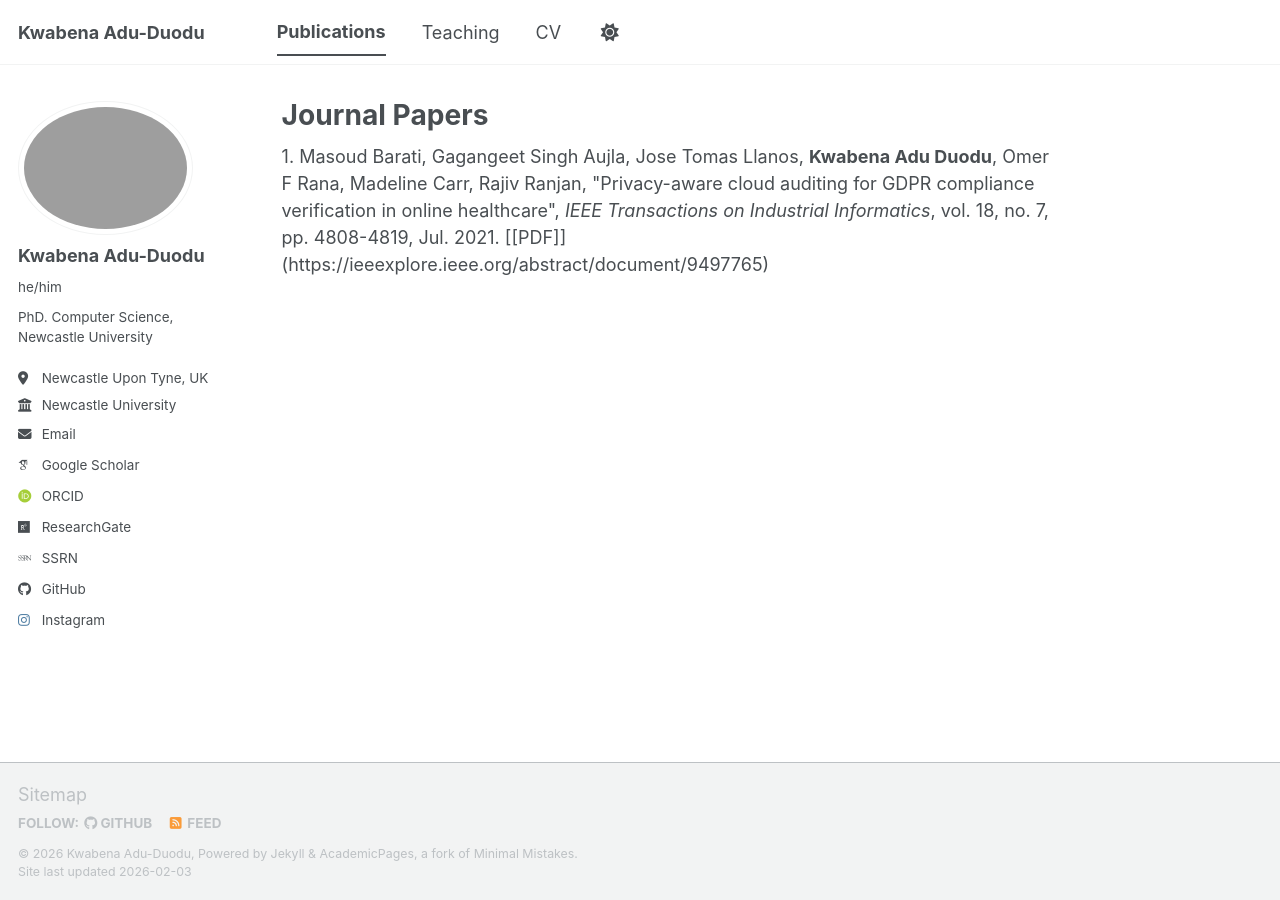
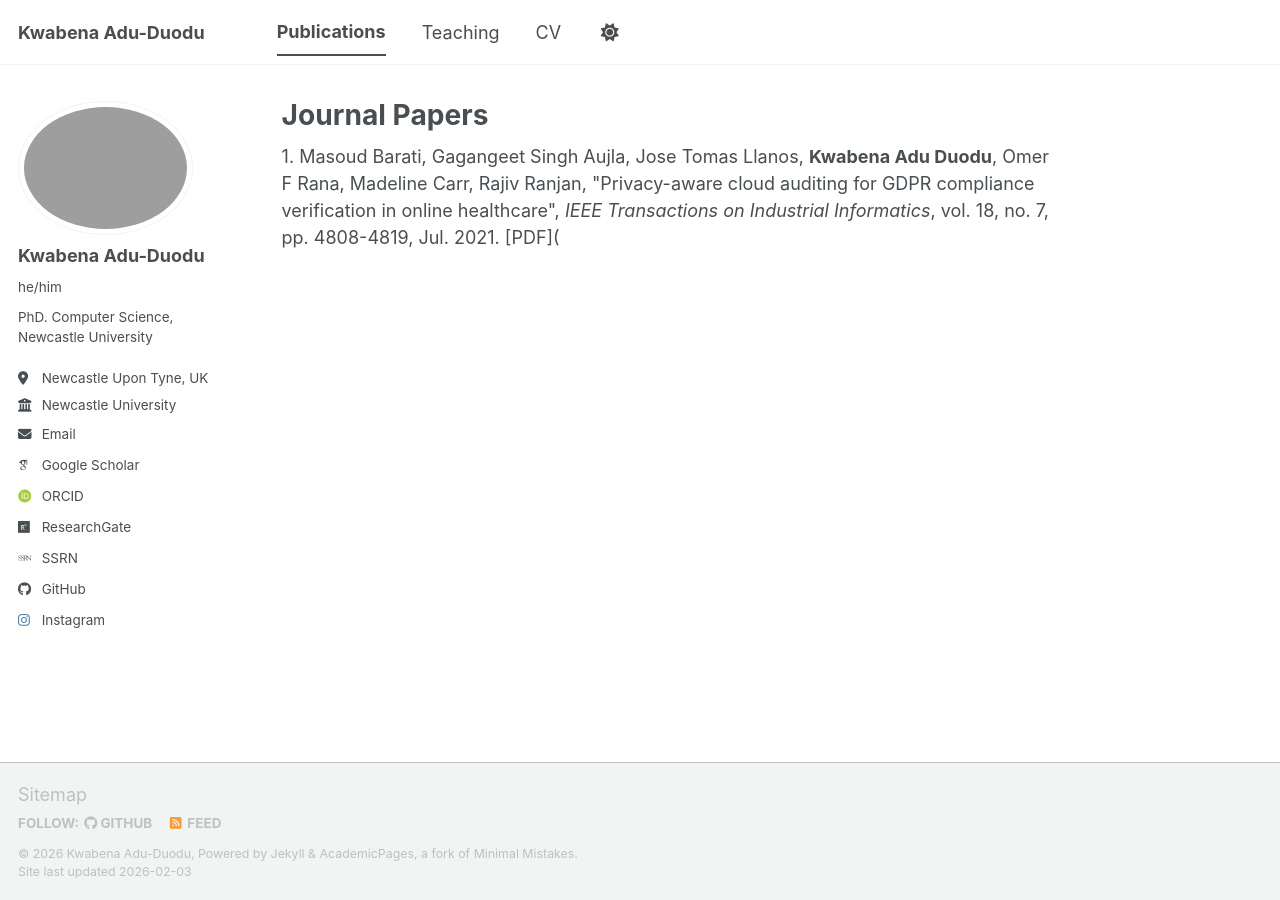
Before and after one commit to KAYDUODU/KAYDUODU.github.io, a Jekyll site: the page built from _pages/publications.html, in a window 1280 px wide. Built offline with Jekyll 4.4.1, drawn with Linux system fonts in a browser that asks for light colours; some web fonts are replaced; a script bundle is joined from its source files by our own code; library files that are not in the unit come from our copies; some of the changed lines change nothing that is shown.

Commit message:
Fix formatting of publication link in HTML

```diff
--- a/_pages/publications.html
+++ b/_pages/publications.html
@@ -4,7 +4,7 @@ title: "Journal Papers"
 permalink: /publications/
 author_profile: true
 ---
-1. Masoud Barati, Gagangeet Singh Aujla, Jose Tomas Llanos, <b>Kwabena Adu Duodu</b>, Omer F Rana, Madeline Carr, Rajiv Ranjan, "Privacy-aware cloud auditing for GDPR compliance verification in online healthcare", <i>IEEE Transactions on Industrial Informatics</i>, vol. 18, no. 7, pp. 4808-4819, Jul. 2021. [[PDF]](https://ieeexplore.ieee.org/abstract/document/9497765)
+1. Masoud Barati, Gagangeet Singh Aujla, Jose Tomas Llanos, <b>Kwabena Adu Duodu</b>, Omer F Rana, Madeline Carr, Rajiv Ranjan, "Privacy-aware cloud auditing for GDPR compliance verification in online healthcare", <i>IEEE Transactions on Industrial Informatics</i>, vol. 18, no. 7, pp. 4808-4819, Jul. 2021. [PDF](
 <!--
 {% if site.author.googlescholar %}
   <div class="wordwrap">You can also find my articles on <a href="{{site.author.googlescholar}}">my Google Scholar profile</a>.</div>
```
